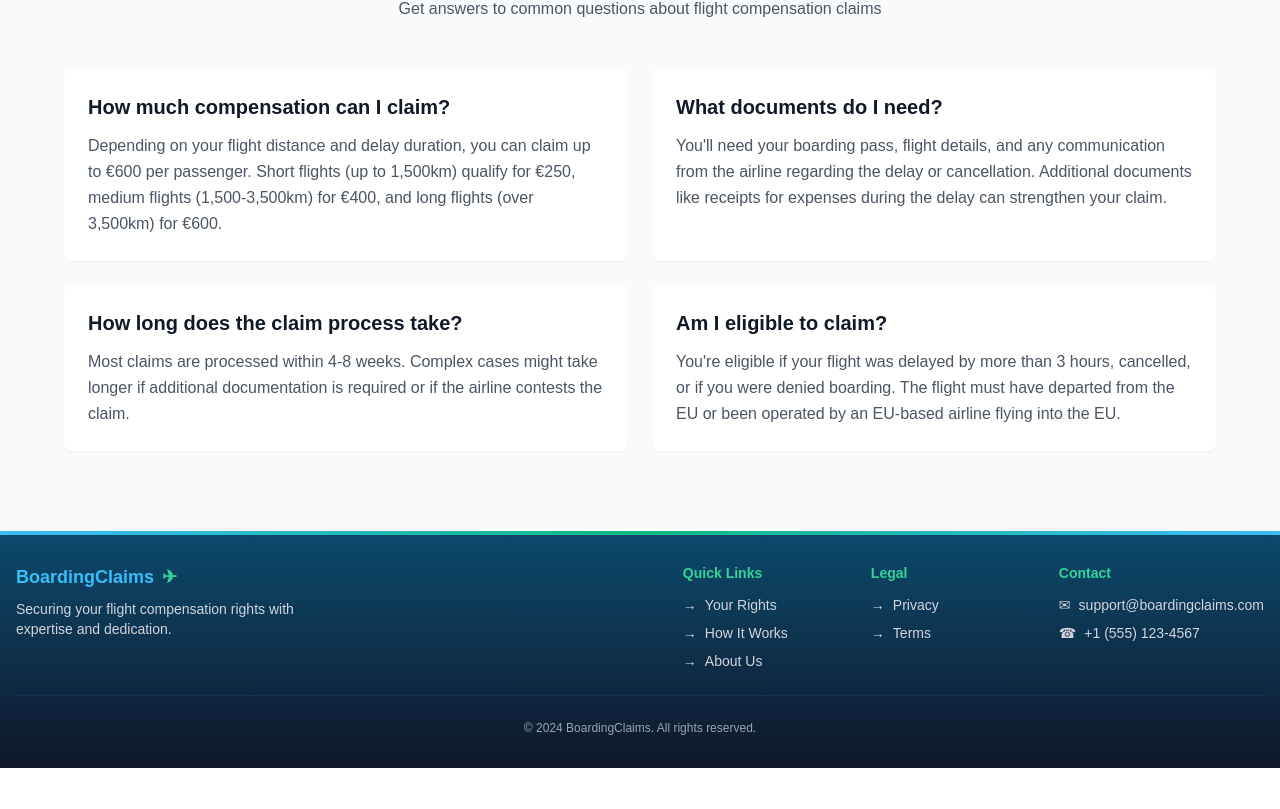
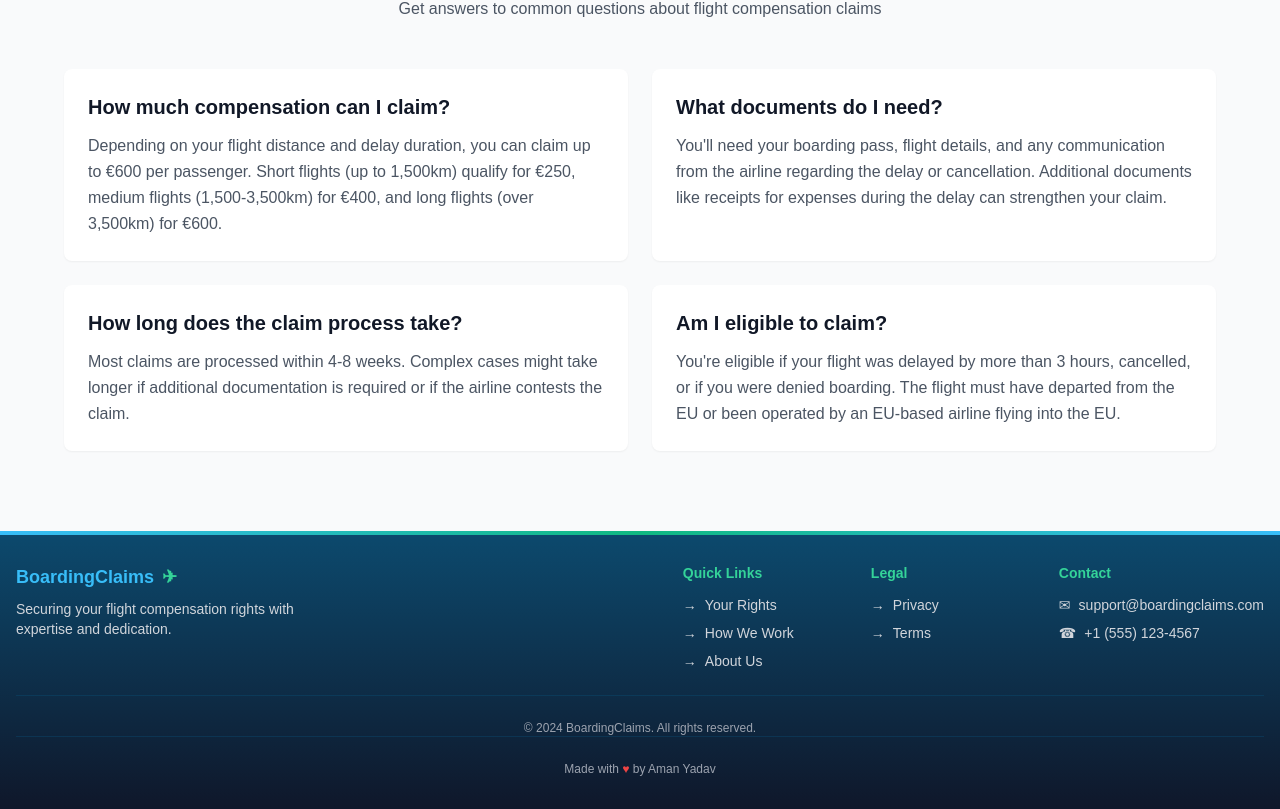
Before and after one commit to Aman-Yadav-1/boardingclaims, a Next.js app: page / in a window 1280 px wide. Shown: the part 3633-4442 px from the top of the page. Before the commit the page ends 4401 px from the top, so only its background shows below. Built offline with nearby package versions, Linux system fonts and the light colour scheme.

Commit message:
Update Footer.tsx

```diff
--- a/components/Footer.tsx
+++ b/components/Footer.tsx
@@ -32,9 +32,9 @@ export default function Footer() {
                                     </Link>
                                 </li>
                                 <li>
-                                    <Link href="/how-it-works"
+                                    <Link href="/how-we-works"
                                         className="text-gray-300 hover:text-emerald-400 transition-colors flex items-center gap-2">
-                                        <span>→</span> How It Works
+                                        <span>→</span> How We Work
                                     </Link>
                                 </li>
                                 <li>
@@ -51,13 +51,13 @@ export default function Footer() {
                             <h4 className="text-sm font-semibold mb-3 text-emerald-400">Legal</h4>
                             <ul className="space-y-2 text-sm">
                                 <li>
-                                    <Link href="/privacy-policy"
+                                    <Link href="/"
                                         className="text-gray-300 hover:text-emerald-400 transition-colors flex items-center gap-2">
                                         <span>→</span> Privacy
                                     </Link>
                                 </li>
                                 <li>
-                                    <Link href="/terms"
+                                    <Link href="/"
                                         className="text-gray-300 hover:text-emerald-400 transition-colors flex items-center gap-2">
                                         <span>→</span> Terms
                                     </Link>
@@ -84,6 +84,10 @@ export default function Footer() {
                 <div className="text-center text-xs text-gray-400 pt-6 border-t border-sky-800/30">
                     <p>&copy; {new Date().getFullYear()} BoardingClaims. All rights reserved.</p>
                 </div>
+                {/* Made with <3 by Aman Yadav */}
+                <div className="text-center text-xs text-gray-400 pt-6 border-t border-sky-800/30">
+                    <p>Made with <span className="text-red-500">&hearts;</span> by Aman Yadav</p>
+                </div>
             </div>
         </footer>
     );
```
